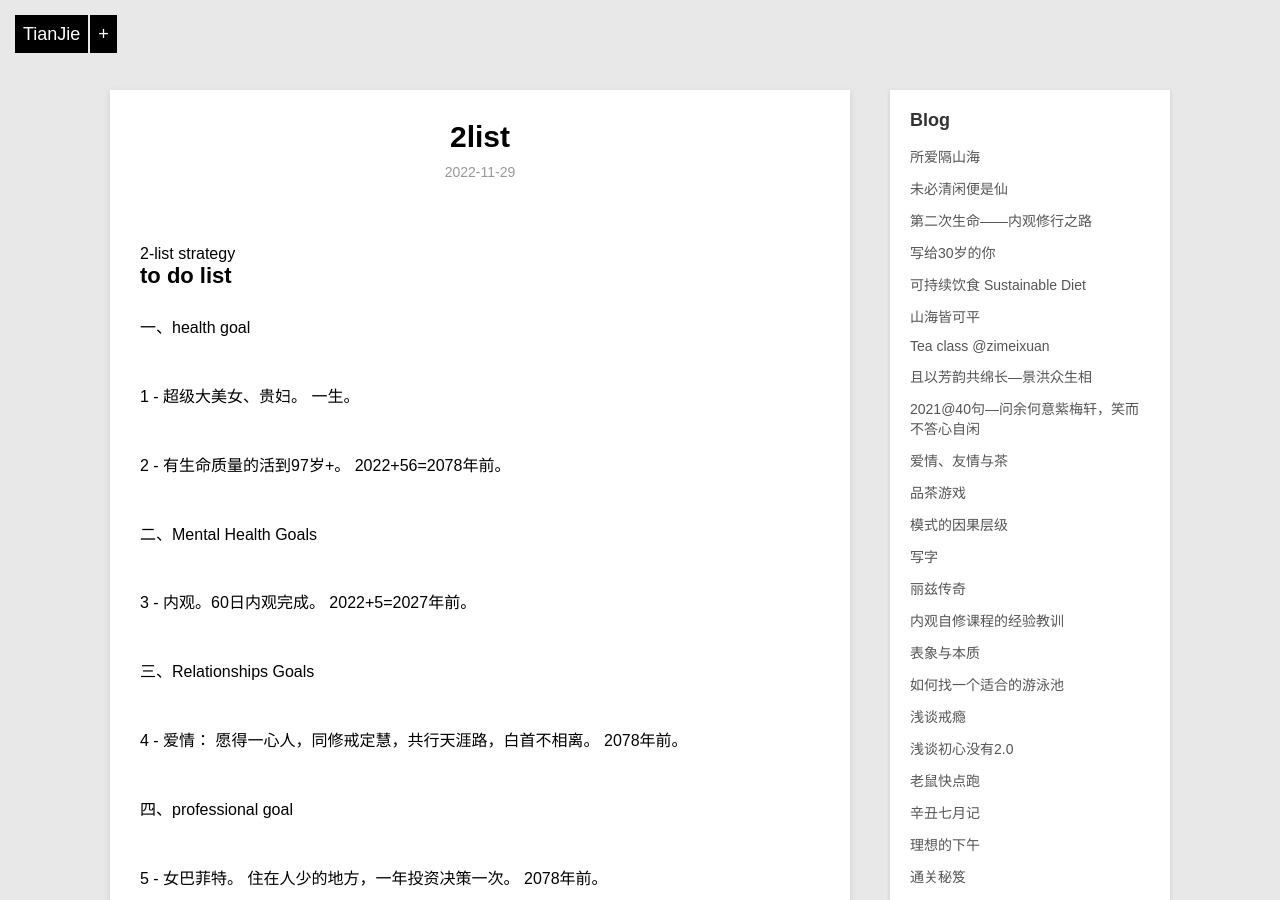
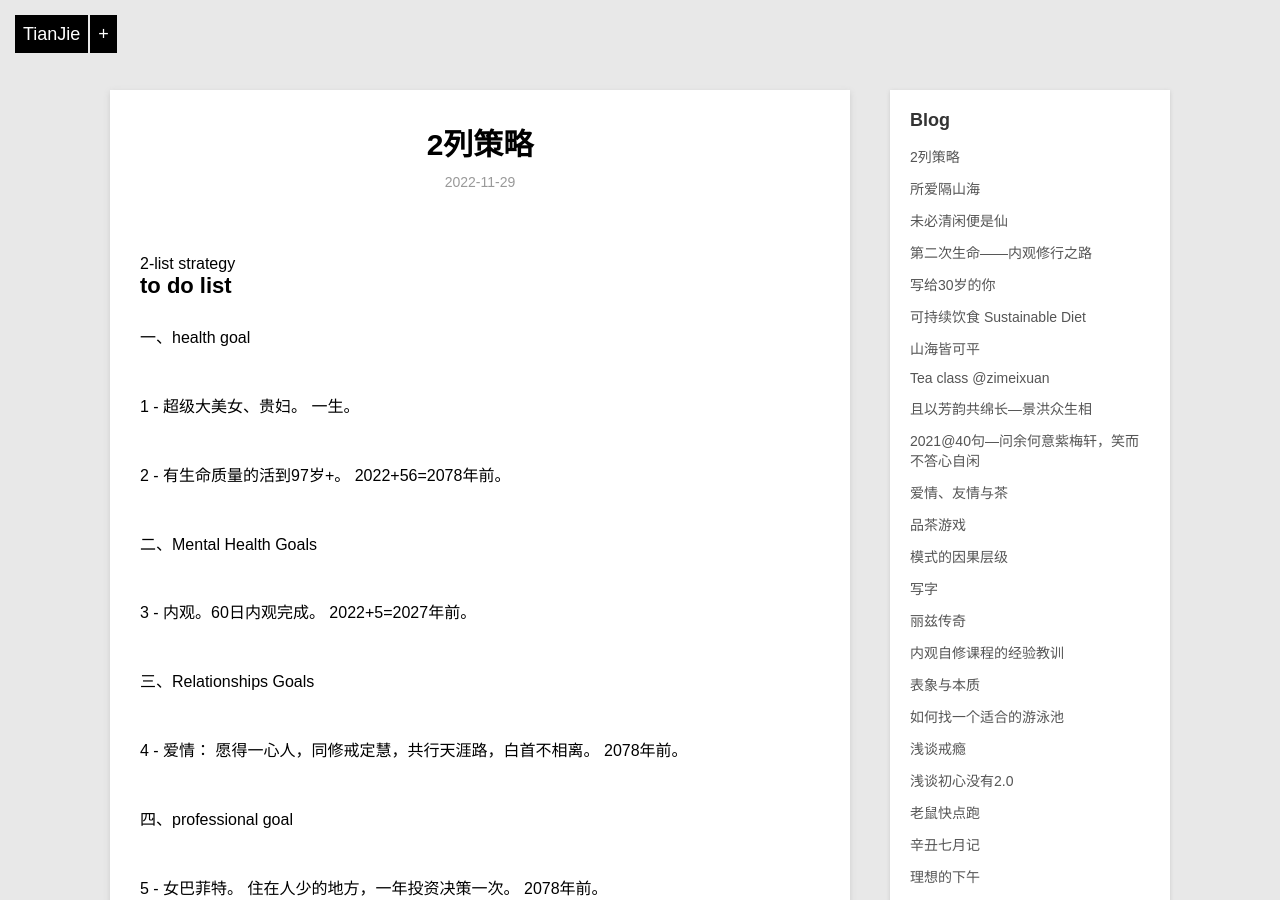
Before and after one commit to violettianjie/violettianjie.github.io, a Jekyll site: the page built from _posts/blog/2022-11-29-2list.md, in a window 1280 px wide and 900 px high. Built offline with Jekyll 4.4.1, drawn with Linux system fonts in a browser that asks for light colours; our own code applies the rules of GitHub Pages for plain Markdown files.

Commit message:
Update 2022-11-29-2list.md

```diff
--- a/_posts/blog/2022-11-29-2list.md
+++ b/_posts/blog/2022-11-29-2list.md
@@ -1,3 +1,10 @@
+---
+layout: post
+title: " 2列策略 "
+description: "人生策略 "
+category: blog
+---
+
 # 2-list strategy
 
 ## to do list
```
